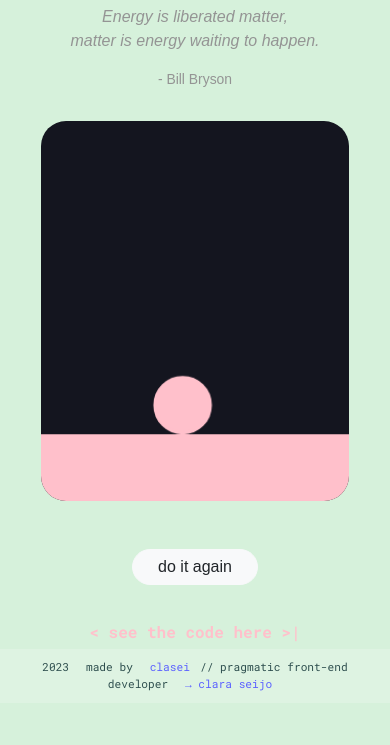
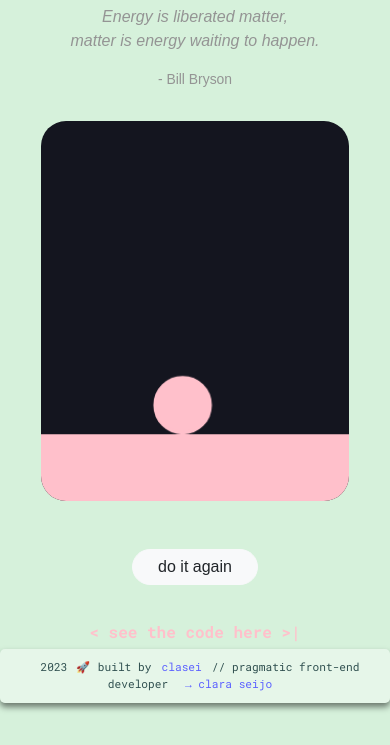
Before and after one commit to clasei/matter-animation, a plain HTML site: page index.html in a window 390 px wide. Shown: the part 141-886 px from the top of the page. Drawn offline with nearby package versions, Linux system fonts and the light colour scheme.

Commit message:
responsive desgin improved

```diff
--- a/css/style.css
+++ b/css/style.css
@@ -42,13 +42,13 @@ body {
 }
 
 .quote {
-    font-size: 15px;
+    font-size: 14px;
     font-style: italic;
     font-weight: 400;
 }
 
 .author {
-    font-size: 13px;
+    font-size: 12px;
     padding-bottom: 15px;
 }
 
@@ -103,19 +103,20 @@ body {
     font-family: 'Roboto Mono', monospace;
     color: darkslategrey;
     font-size: 0.7em;
-    background-color: rgba(255, 255, 255, 0.2);
+    background-color: rgba(255, 255, 255, 0.4);
     padding: 10px;
     width: 100%;
     position: absolute;
     bottom: 0;
     text-align: center;
+    box-shadow: 0 4px 6px rgba(0, 0, 0, 0.5);
 }
 
 footer a {
     text-decoration: none;
     color: rgb(92, 97, 255);
     margin: 0 10px;
-    transition: color 0.3s;
+    transition: color 0.5s;
 }
 
 footer a:hover {
@@ -124,7 +125,16 @@ footer a:hover {
 }
 
 footer span {
-    margin-right: 10px;
+    margin: 0 10px;
+}
+
+#currentYear {
+    margin-right: 1px;
+}
+
+#rocketIcon {
+    margin-left: 1px;
+    margin-right: 1px;
 }
 
 @media only screen and (max-width: 768px) {
@@ -151,5 +161,6 @@ footer span {
 
     #footer {
         position: fixed;
+        border-radius: 5px;
     }
 }
--- a/index.html
+++ b/index.html
@@ -33,9 +33,10 @@
 
     <div id="footer">
         <footer>
-            <span id="currentYear">🚀</span>
-                made by <a href="https://github.com/clasei" target="_blank" rel="noopener noreferrer">clasei</a>//
-                pragmatic front-end developer
+            <span id="currentYear"></span>
+            <span id="rocketIcon">🚀</span>
+            built by<a href="https://github.com/clasei" target="_blank" rel="noopener noreferrer">clasei</a>//
+            pragmatic front-end developer
             <a href="https://bio.link/claraseijo" target="_blank" rel="noopener noreferrer">→ clara seijo</a>
         </footer>
     </div>
```
